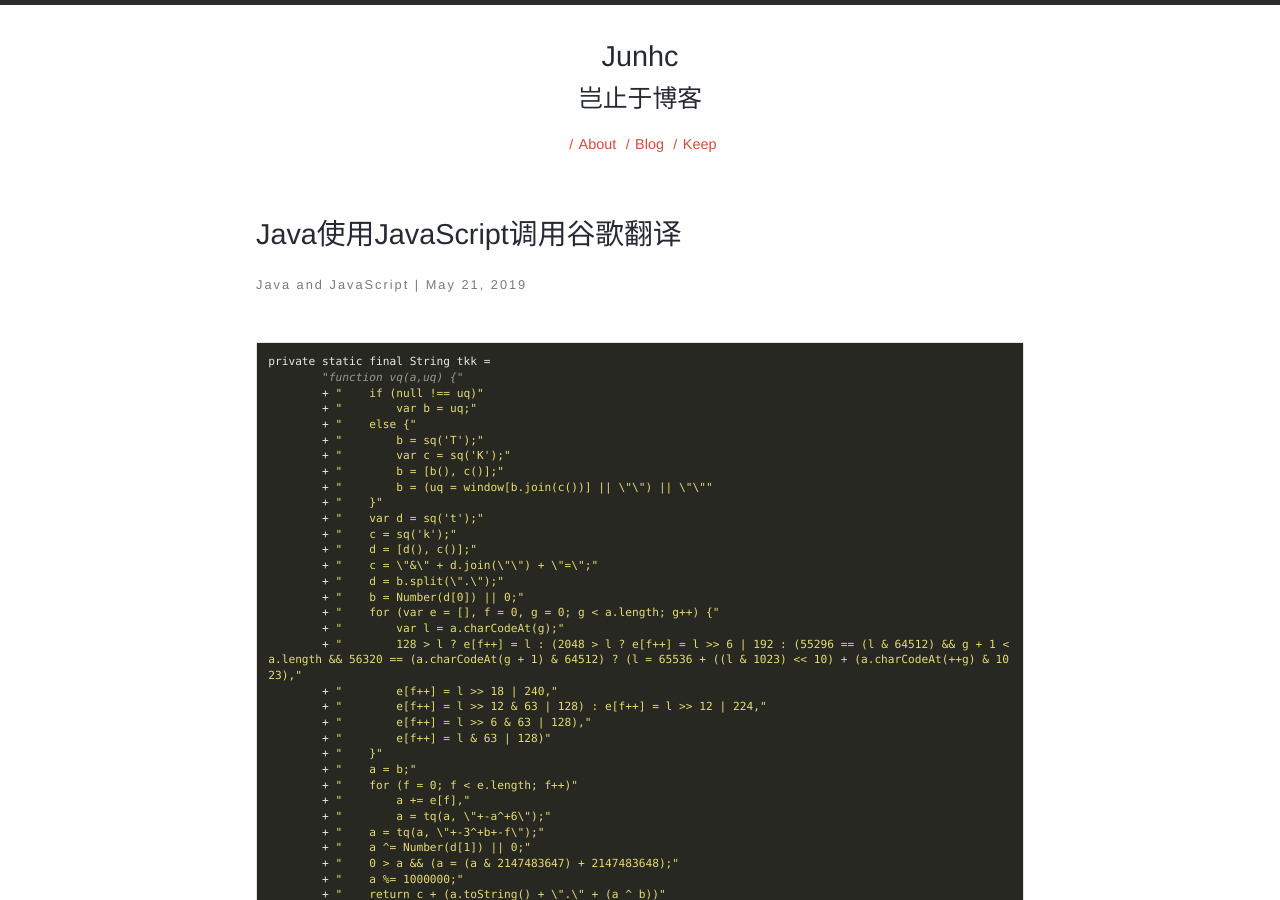
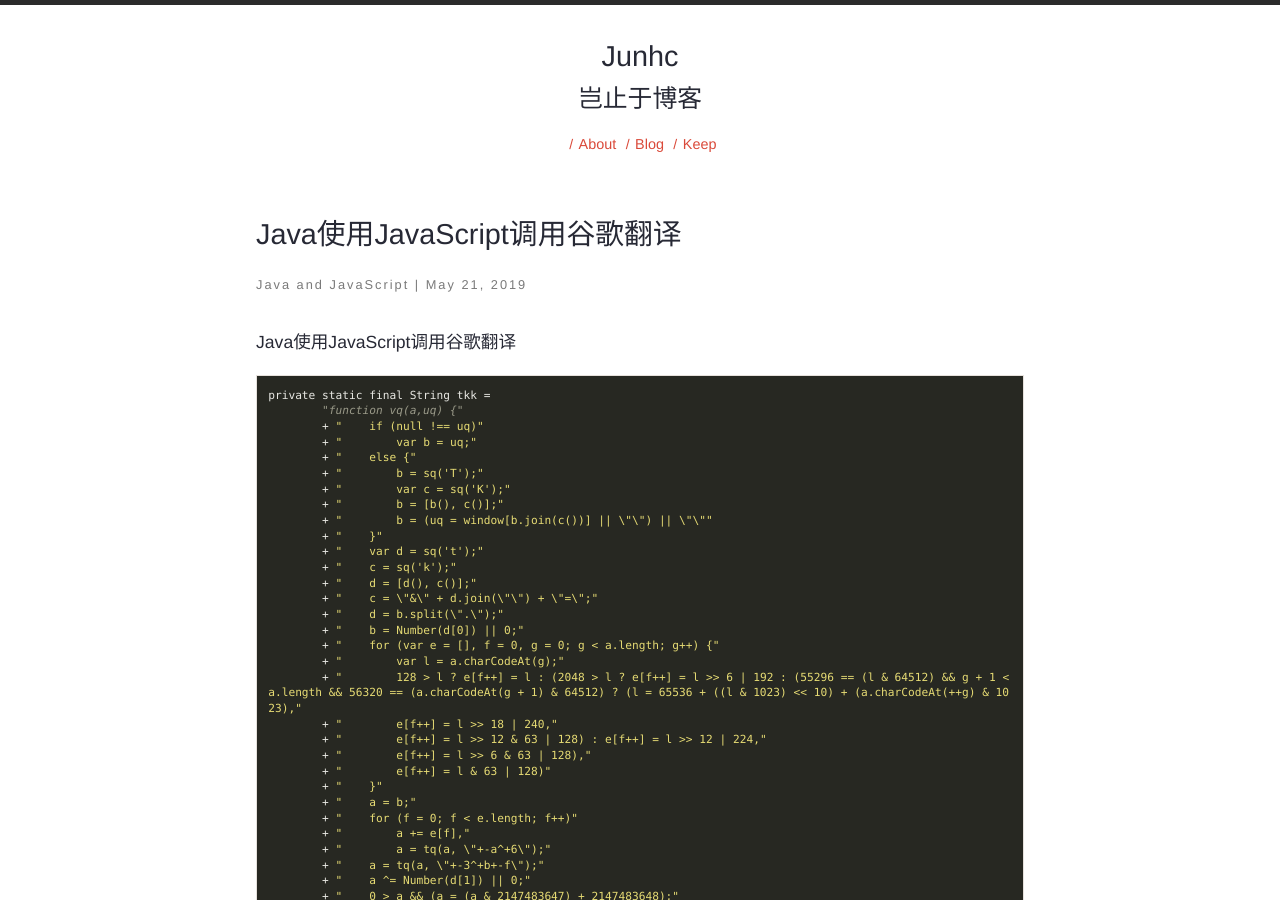
Before and after one commit to junhc/junhc.github.io, a Jekyll site: the page built from _posts/2019-05-21-Java使用JavaScript调用谷歌翻译.md, in a window 1280 px wide and 900 px high. Built offline with Jekyll 4.4.1, drawn with Linux system fonts in a browser that asks for light colours; Markdown is read by kramdown in place of the engine named in the settings.

Commit message:
Update 2019-05-21-Java使用JavaScript调用谷歌翻译.md

````diff
--- a/_posts/2019-05-21-Java使用JavaScript调用谷歌翻译.md
+++ b/_posts/2019-05-21-Java使用JavaScript调用谷歌翻译.md
@@ -8,6 +8,8 @@ categories:
 - JavaScript
 permalink: Java使用JavaScript调用谷歌翻译
 ---
+
+##### Java使用JavaScript调用谷歌翻译
 
 ```vim
 private static final String tkk =
````
Also changed, not shown: other parts of _posts/2019-05-21-Java使用JavaScript调用谷歌翻译.md (+2 -0 lines).
